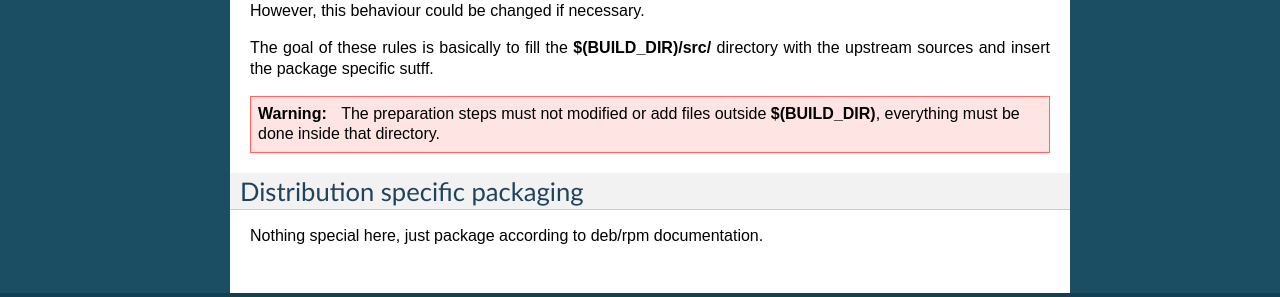
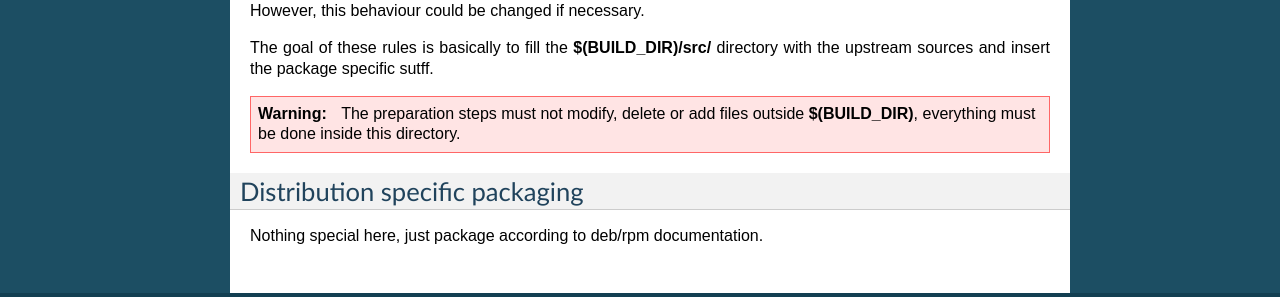
Before and after one commit to kakwa/amkecpak, a Sphinx documentation site: the page built from common/docs/init_package.rst, in a window 1280 px wide and 900 px high, scrolled down 1902 px. Shown: the part 545-842 px from the top of the window. Built offline with Sphinx 7.4.7, drawn with Linux system fonts in a browser that asks for light colours.

Commit message:
fix typo in doc

```diff
--- a/common/docs/init_package.rst
+++ b/common/docs/init_package.rst
@@ -153,8 +153,8 @@ insert the package specific sutff.
 
 .. warning::
 
-    The preparation steps must not modified or add files outside **$(BUILD_DIR)**, everything must be done inside
-    that directory.
+    The preparation steps must not modify, delete or add files outside **$(BUILD_DIR)**, everything must be done inside
+    this directory.
 
 Distribution specific packaging
 ===============================
```
